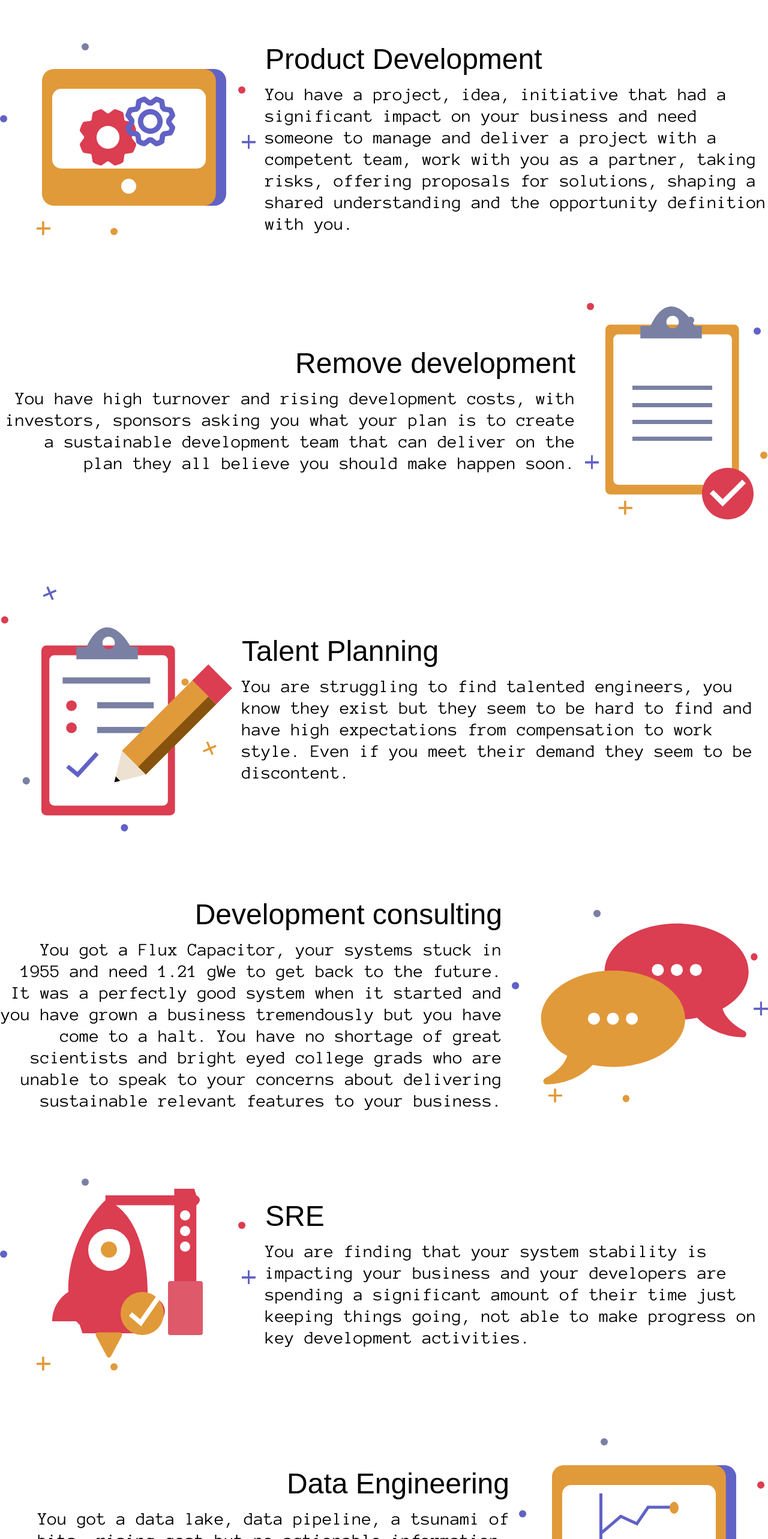
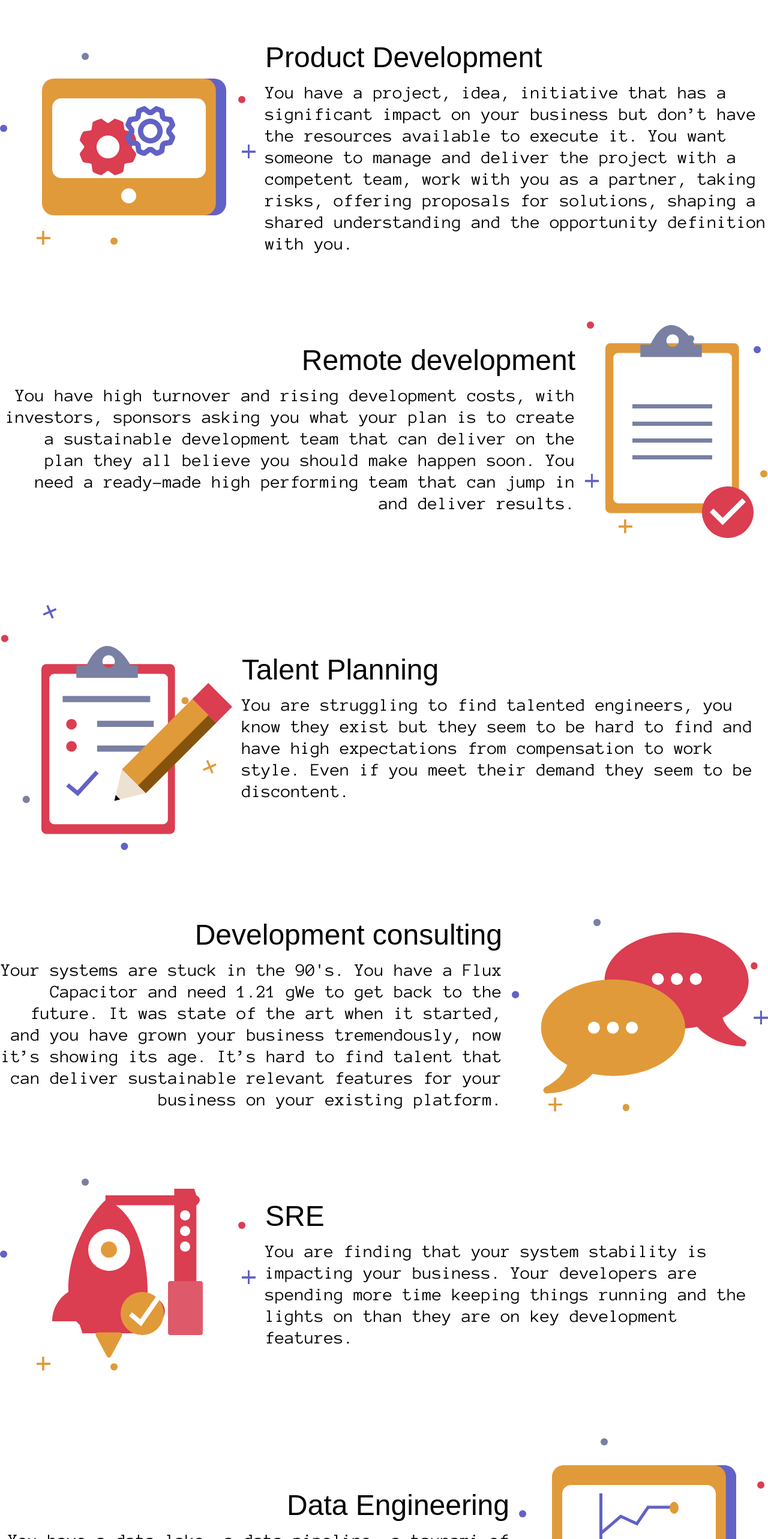
Before and after one commit to GalacticSyndicateGames/website, a SvelteKit app: page /portfolio in a window 1280 px wide. Shown: the part 840-3406 px from the top of the page at 60% size. Built offline with nearby package versions, Linux system fonts and the light colour scheme; a web font is replaced by a local one.

Commit message:
update(portfolio + footer): as per the docs

```diff
--- a/src/lib/components/footer.svelte
+++ b/src/lib/components/footer.svelte
@@ -22,7 +22,7 @@
 </script>
 
 <footer
-	class="relative flex h-96 w-full items-center gap-40 overflow-x-hidden bg-navy px-wrapper"
+	class="relative flex h-72 w-full items-center gap-40 overflow-x-hidden bg-navy px-wrapper"
 >
 	<Logo />
 	<nav class="w-fit space-y-4">
--- a/src/routes/contact/+page.svelte
+++ b/src/routes/contact/+page.svelte
@@ -29,7 +29,7 @@
 	/>
 </svelte:head>
 
-<section class="bg-image relative min-h-screen w-full px-wrapper"
+<section class="relative min-h-screen w-full px-wrapper"
   style="background-image: url({base}/svgs/layout/contact-bg.svg);"
 >
 	<h1 class="sr-only">Contact informations for Galactic Syndicate</h1>
--- a/src/routes/our-team.svelte
+++ b/src/routes/our-team.svelte
@@ -17,12 +17,6 @@ import type { Member } from '$lib/components/member-card.svelte';
 				'BK is a true full-stack senior developer covering everything from database through backend and frontend including pipelines and DevOps processes.'
 		},
 		{
-			name: 'Daniel',
-			role: 'Blockchain Developer',
-			description:
-				'Daniel is our resident Blockchain expert.  He has been actively contributing to the blockchain tech scene for 4+ years.  Software Developer with over 10 years of experience and always eager to learn.'
-		},
-		{
 			name: 'Laszlo',
 			role: 'Software Engineer',
 			description:
@@ -30,7 +24,7 @@ import type { Member } from '$lib/components/member-card.svelte';
 		},
 		{
 			name: 'Ishai',
-			role: 'Software Engineer',
+			role: 'Advisor',
 			description:
 				'On an advisory level Ishai brings to us his extensive work experience in the tech industry. Ishai was the CEO & Founder of Growth Streak, Business Performance at Proteus Games, Business Growth Advisor at Lightricks, CPO at JOB TODAY, Senior Director, Product Management & Business Performance and Director, Product Management & Business Performance at King, Lead Product Manager, Senior Product Manager and Product Manager at Electronic Arts (EA), Co-Founder/Product Manager/Android Developer at CraveEat Mobile, Business Development Manager / Economy Manager at P-Kama, and Business Development Manager at Shidonni.. He also held a Strategic Review and Marketing Intelligence Project at Geoservices.  Ishai Shamir received their MBA from HEC Paris in 2009, specializing in Entrepreneurship. Ishai also obtained a Bachelor of Arts (BA) in Psychology and a Bachelor of Laws (LL.B.) from Tel Aviv University between 2002 and 2006.'
 		}
--- a/src/routes/portfolio/problem-list.svelte
+++ b/src/routes/portfolio/problem-list.svelte
@@ -5,12 +5,12 @@
 	const data: Array<Problem> = [
 		{
 			title: 'Product Development',
-			body: 'You have a project, idea, initiative that had a significant impact on your business and need someone to manage and deliver a project with a competent team, work with you as a partner, taking risks, offering proposals for solutions, shaping a shared understanding and the opportunity definition with you.',
+			body: 'You have a project, idea, initiative that has a significant impact on your business but don’t have the resources available to execute it.  You want someone to manage and deliver the project with a competent team, work with you as a partner, taking risks, offering proposals for solutions, shaping a shared understanding and the opportunity definition with you.',
 			imgUrl: '/svgs/problems/problem-1.svg'
 		},
 		{
-			title: 'Remove development',
-			body: 'You have high turnover and rising development costs, with investors, sponsors asking you what your plan is to create a sustainable development team that can deliver on the plan they all believe you should make happen soon.',
+			title: 'Remote development',
+			body: 'You have high turnover and rising development costs, with investors, sponsors asking you what your plan is to create a sustainable development team that can deliver on the plan they all believe you should make happen soon.  You need a ready-made high performing team that can jump in and deliver results.',
 			imgUrl: '/svgs/problems/problem-2.svg'
 		},
 		{
@@ -20,17 +20,17 @@
 		},
 		{
 			title: 'Development consulting',
-			body: 'You got a Flux Capacitor, your systems stuck in 1955 and need 1.21 gWe to get back to the future. It was a perfectly good system when it started and you have grown a business tremendously but you have come to a halt. You have no shortage of great scientists and bright eyed college grads who are unable to speak to your concerns about delivering sustainable relevant features to your business.',
+			body: "Your systems are stuck in the 90's. You have a Flux Capacitor and need 1.21 gWe to get back to the future. It was state of the art when it started, and you have grown your business tremendously, now it’s showing its age. It’s hard to find talent that can deliver sustainable relevant features for your business on your existing platform.",
 			imgUrl: '/svgs/problems/problem-4.svg'
 		},
 		{
 			title: 'SRE',
-			body: 'You are finding that your system stability is impacting your business and your developers are spending a significant amount of their time just keeping things going, not able to make progress on key development activities.',
+			body: 'You are finding that your system stability is impacting your business. Your developers are spending more time keeping things running and the lights on than they are on key development features.',
 			imgUrl: '/svgs/problems/problem-5.svg'
 		},
 		{
 			title: 'Data Engineering',
-			body: 'You got a data lake, data pipeline, a tsunami of bits, rising cost but no actionable information. You are eager and ready to be data driven but it is stuck in 1st gear and you are driving around the parking lot. You might be feeling like you need a data snake with data plumber to get things moving.',
+			body: 'You have a data lake, a data pipeline, a tsunami of bits. Your costs are rising but no actionable information. You are eager and ready to be data driven but are stuck in 1st gear.',
 			imgUrl: '/svgs/problems/problem-6.svg'
 		},
 		{
```
